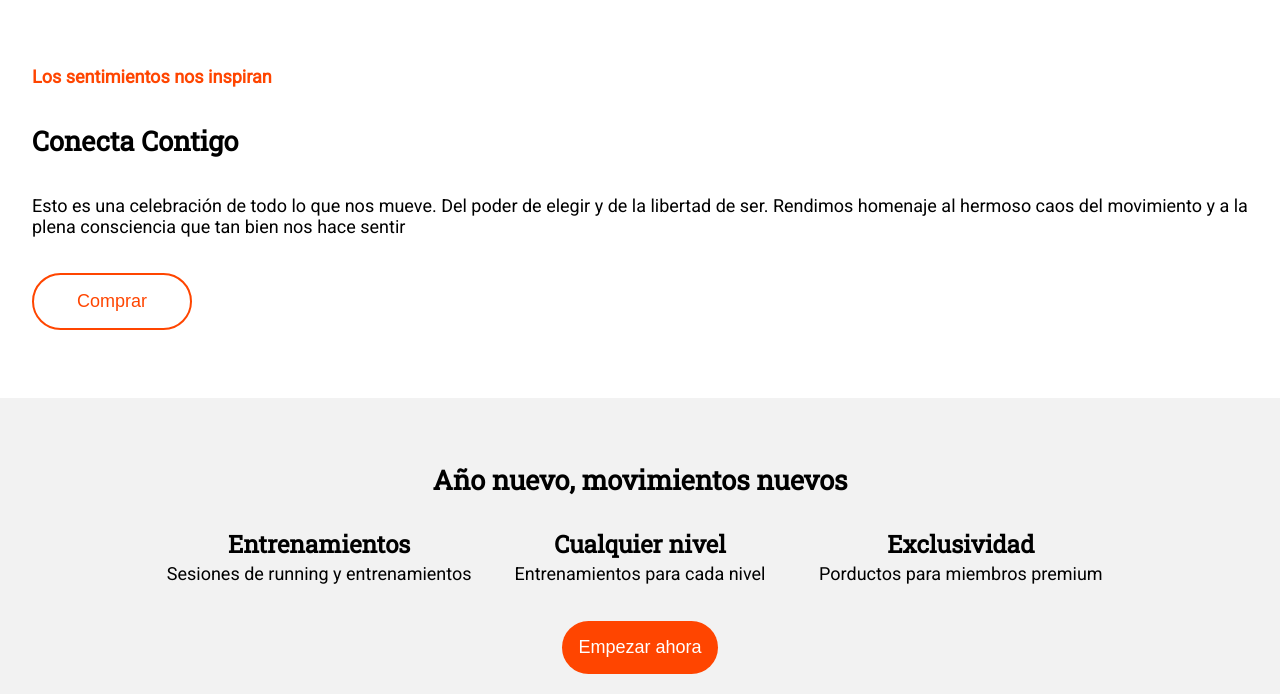
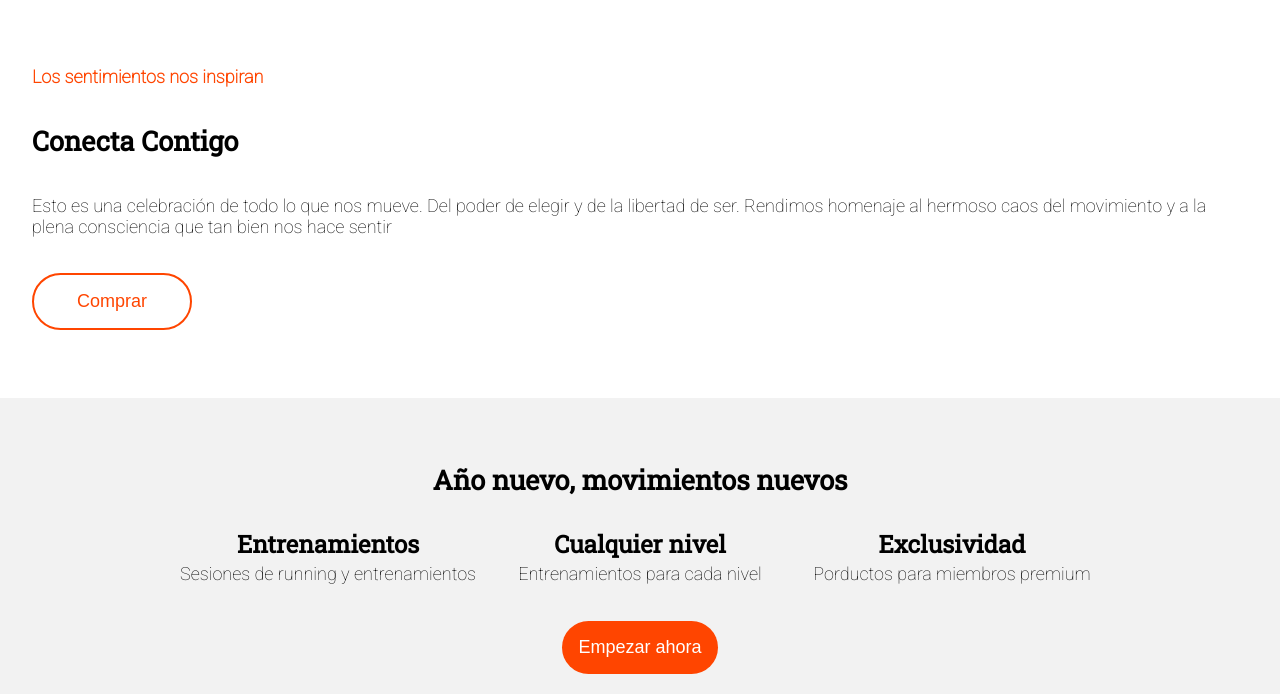
Before and after one commit to Adalab/modulo-1-evaluacion-final-Virlucero, a website: page docs/index.html in a window 1280 px wide. Shown: the part 802-1496 px from the top of the page. Drawn offline with Linux system fonts and the light colour scheme.

Commit message:
change fonts

```diff
--- a/docs/index.html
+++ b/docs/index.html
@@ -4,11 +4,9 @@
     <meta charset="UTF-8" />
     <meta name="viewport" content="width=device-width, initial-scale=1" />
     <title>Proyecto de Virginia</title>
+    <link rel="preconnect" href="https://fonts.gstatic.com" crossorigin />
     <link
-      href="https://fonts.googleapis.com/css?family=Roboto"
-      rel="stylesheet" />
-    <link
-      href="https://fonts.googleapis.com/css2?family=Roboto+Slab&display=swap"
+      href="https://fonts.googleapis.com/css2?family=Roboto+Slab&family=Roboto:wght@100&display=swap"
       rel="stylesheet" />
     <link rel="stylesheet" href="./assets/css/main.css" />
     <link rel="icon" href="./assets/images/favicon.png" />
```
Also changed, not shown: src/html/index.html (+2 -4 lines).
